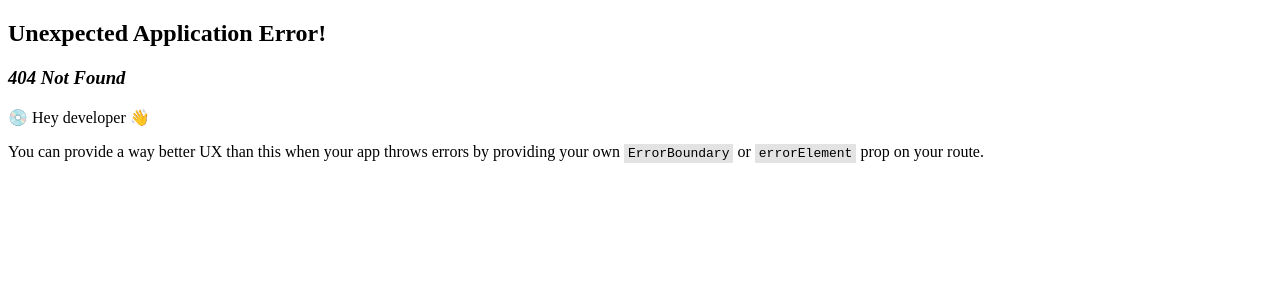
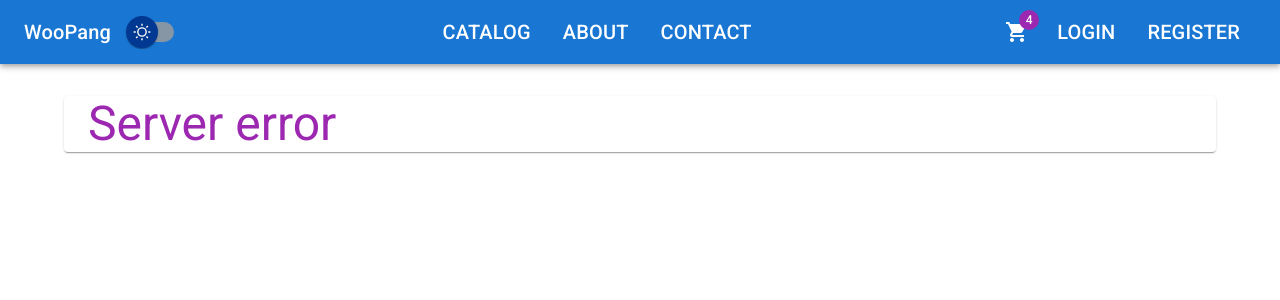
Before and after one commit to DevMinwoo-Jung/dotnet_core_with_react, a React (Vite) app in the folder client/: page /server-error in a window 1280 px wide. Before the commit this address had no page. Shown: the top 300 px of the page. Built offline with nearby package versions, Linux system fonts and the light colour scheme.

Commit message:
notfound

```diff
--- a/client/src/app/api/agent.ts
+++ b/client/src/app/api/agent.ts
@@ -1,5 +1,6 @@
 import axios, { AxiosError, AxiosResponse } from "axios";
 import { toast } from "react-toastify";
+import { router } from "../router/Routes";
 
 axios.defaults.baseURL = 'http://localhost:5252/api/';
 
@@ -30,12 +31,14 @@ axios.interceptors.response.use(response => {
           toast.error('You are not allowed to do that!');
           break;
       case 500:
-          toast.error('/server-error')
+          router.navigate('/server-error', {state: {error: data}})
           break;
+      case 404:
+          router.navigate('/notfound', {state: {error: data}})
+      break;
       default:
           break;
   }
-  return Promise.reject(error.response);
   return Promise.reject(error.response);
 })
 
--- /dev/null
+++ b/client/src/app/errors/NotFound.tsx
@@ -0,0 +1,12 @@
+import { Container, Paper, Typography, Divider, Button } from "@mui/material";
+import { Link } from "react-router-dom";
+
+export default function NotFound() {
+    return (
+        <Container component={Paper} sx={{height: 400}}>
+            <Typography gutterBottom variant={'h3'}>Oops - we could not find what your are looking for!</Typography>
+            <Divider />
+            <Button component={Link} to='/catalog' fullWidth>Go back to shop</Button>
+        </Container>
+    )
+}
--- /dev/null
+++ b/client/src/app/errors/ServerError.tsx
@@ -0,0 +1,20 @@
+import { Container, Divider, Paper, Typography } from "@mui/material";
+import { useLocation } from 'react-router-dom';
+
+export default function ServerError() {
+    const { state } = useLocation();
+
+    return (
+        <Container component={Paper}>
+            {state?.error ? (
+                <>
+                    <Typography gutterBottom variant='h3' color='secondary'>{state.error.title}</Typography>
+                    <Divider />
+                    <Typography variant='body1'>{state.error.detail || 'Internal Server Error'}</Typography>
+                </>
+            ) : (
+                <Typography gutterBottom variant='h3' color='secondary'>Server error</Typography>
+            )}
+        </Container>
+    )
+}
--- a/client/src/features/catalog/ProductDetail.tsx
+++ b/client/src/features/catalog/ProductDetail.tsx
@@ -4,6 +4,7 @@ import { useParams } from 'react-router-dom';
 import { Product } from "../../app/models/product";
 import Loading from "../../app/components/LoadingSpinner";
 import agent from "../../app/api/agent";
+import NotFound from "../../app/errors/Notfound";
 
 export default function ProductDetail(){
 
@@ -31,7 +32,7 @@ export default function ProductDetail(){
 
     if (loading) return <Loading/>
 
-    if (!product) return <h3>Not Found</h3>
+    if (!product) return <NotFound/>
 
     const { brand, description, name, pictureUrl, price, quantityInStock, type } = product;
 
```
Also changed, not shown: client/src/app/router/Routes.tsx (+8 -1 lines).
